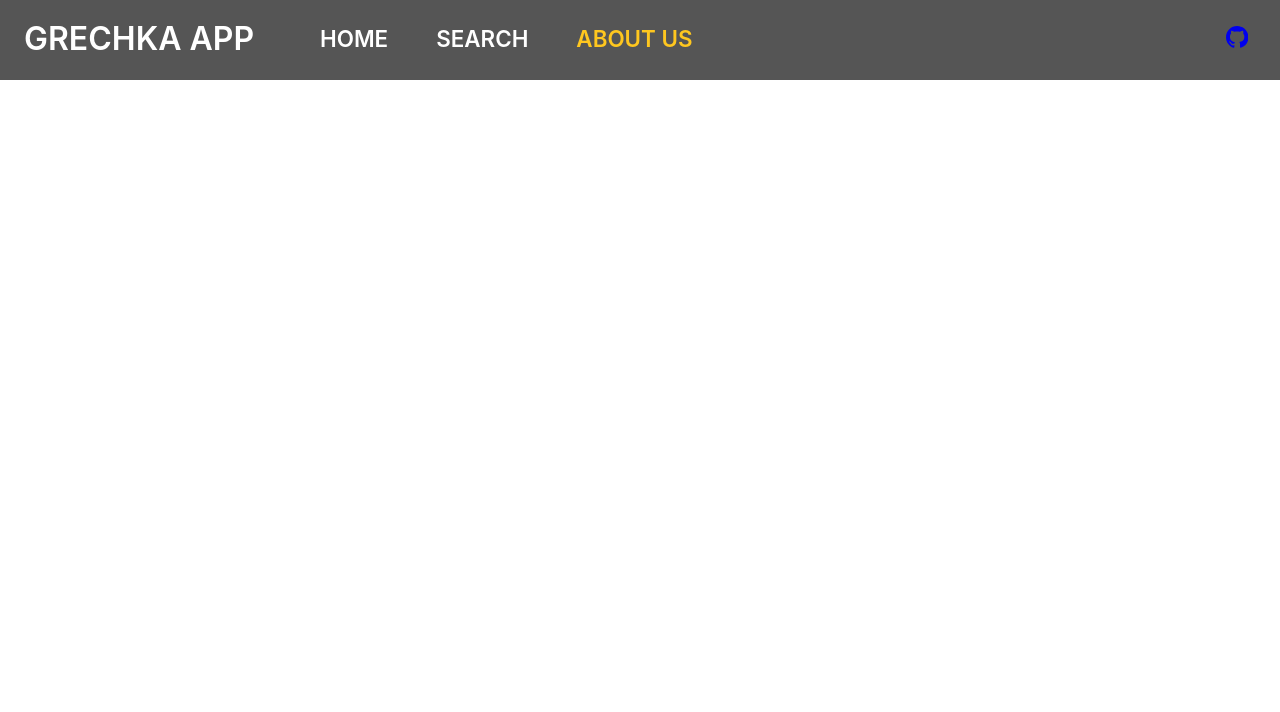
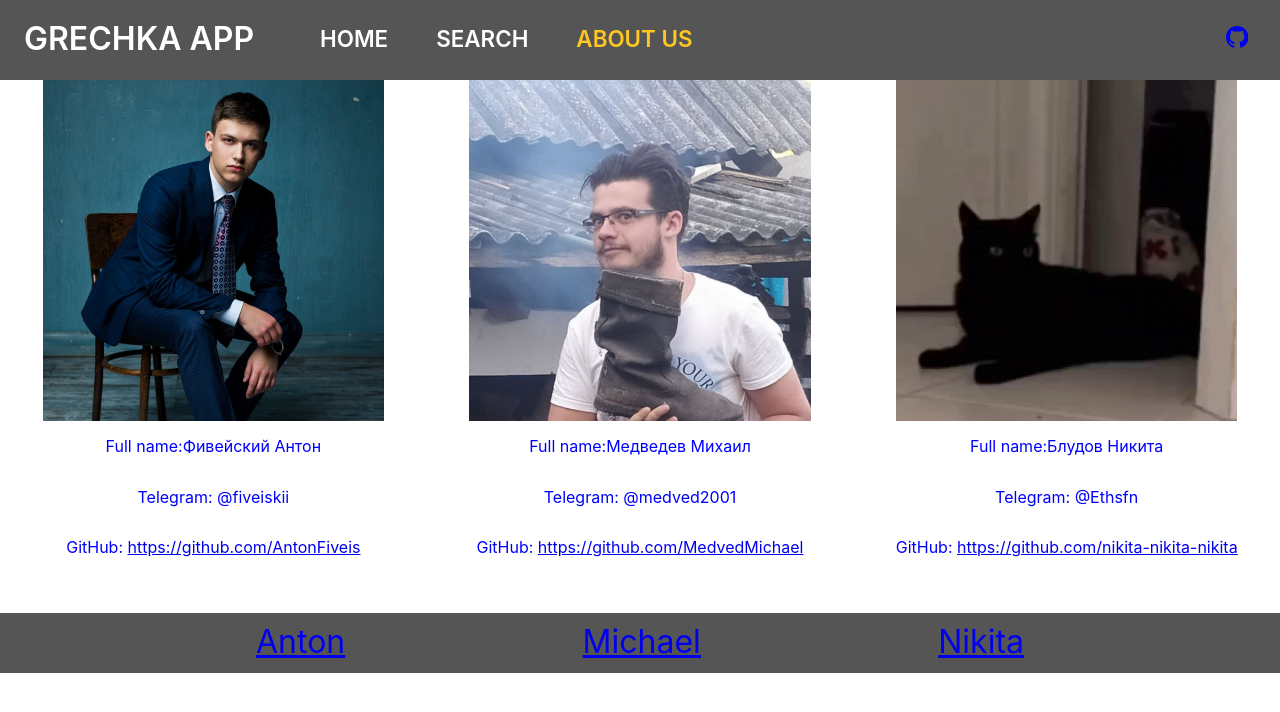
Before and after one commit to MedvedMichael/grechka, a React (Create React App) app in the folder client/: page /about-us in a window 1280 px wide. Shown: the top 712 px of the page. Built offline with nearby package versions, Linux system fonts and the light colour scheme.

Commit message:
final final

```diff
--- a/client/src/Routing.tsx
+++ b/client/src/Routing.tsx
@@ -8,6 +8,7 @@ import Main from "./pages/Main";
 import Search from "./pages/Search";
 import Nav from "./components/Nav";
 import Navbar from "./components/navbar/navbar";
+import AboutUs from "./pages/AboutUs";
 
 export default function Routing () {
     return(
@@ -16,6 +17,7 @@ export default function Routing () {
             <Switch>
                 <Route path="/" exact component={Main} />
                 <Route path="/search" exact component={Search} />
+                <Route path="/about-us" exact component={AboutUs}/>
             </Switch>
         </Router>
     )
--- a/client/src/pages/AboutUs.tsx
+++ b/client/src/pages/AboutUs.tsx
@@ -1,15 +1,14 @@
 import React from 'react';
-import Nav from './Nav';
+
 import styled from 'styled-components'
 import ProfileCard from "../components/ProfileCard";
 import Nikita from '../public/Nikita.jpg'
 import Anton from '../public/Anton.jpg'
 import Michael from '../public/Michael.jpg'
 import Footer from "../components/Footer";
-console.log(1)
+import Nav from "../components/Nav";
 export default function AboutUs() {
     return (<AboutUsContainer>
-        <Nav/>
         <ProfilesContainer>
             <ProfileCard telegram={'@fiveiskii'} fullName={'Фивейский Антон'} github={'https://github.com/AntonFiveis'} imgUrl={Anton}/>
             <ProfileCard telegram={'@medved2001'} fullName={'Медведев Михаил'} github={'https://github.com/MedvedMichael'} imgUrl={Michael}/>
@@ -29,4 +28,5 @@ display:flex;
 flex-direction:row;
 width:100%;
 justify-content:space-around;
+
 `
```
Also changed, not shown: 1 other file (tests, documents, lock files or other folders).
